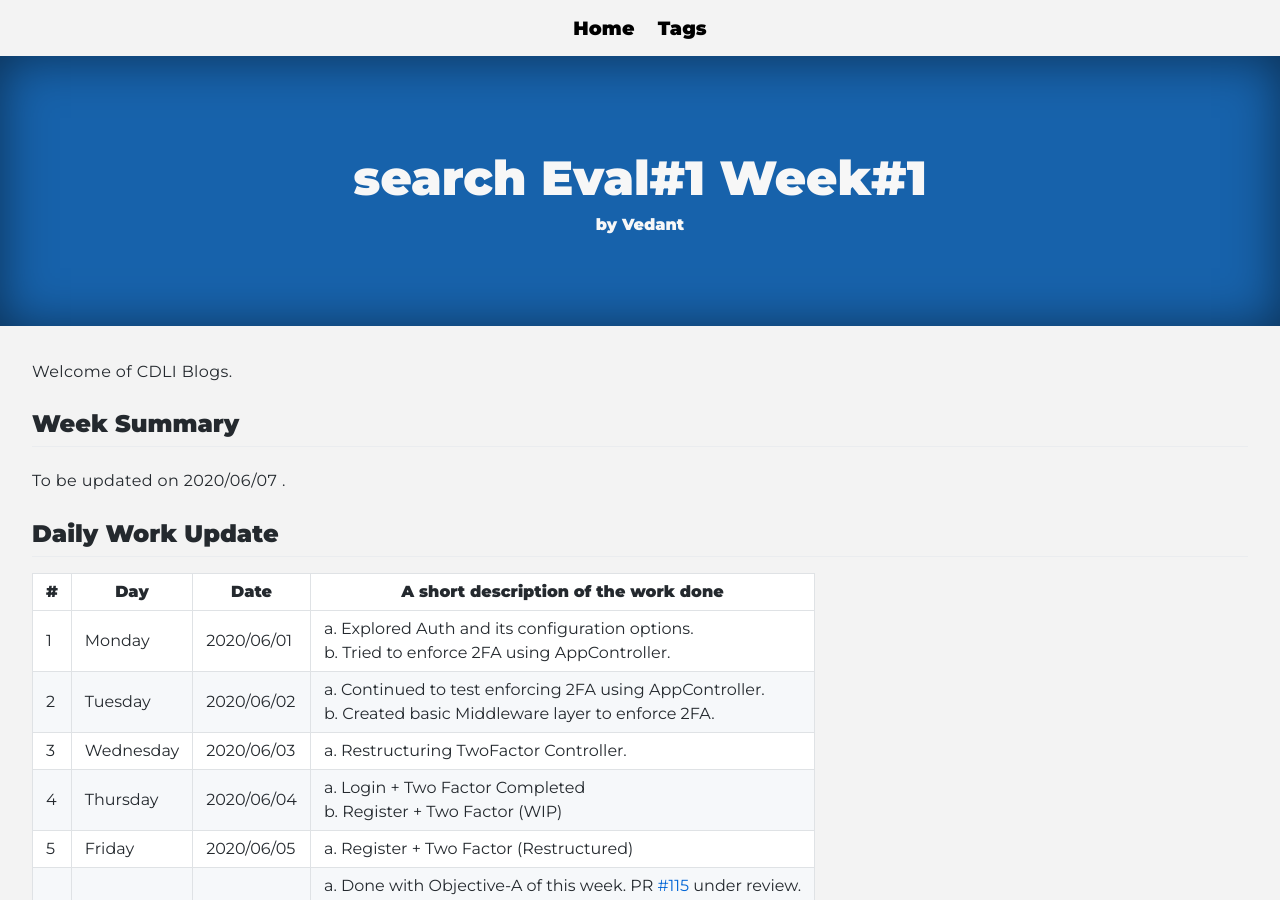
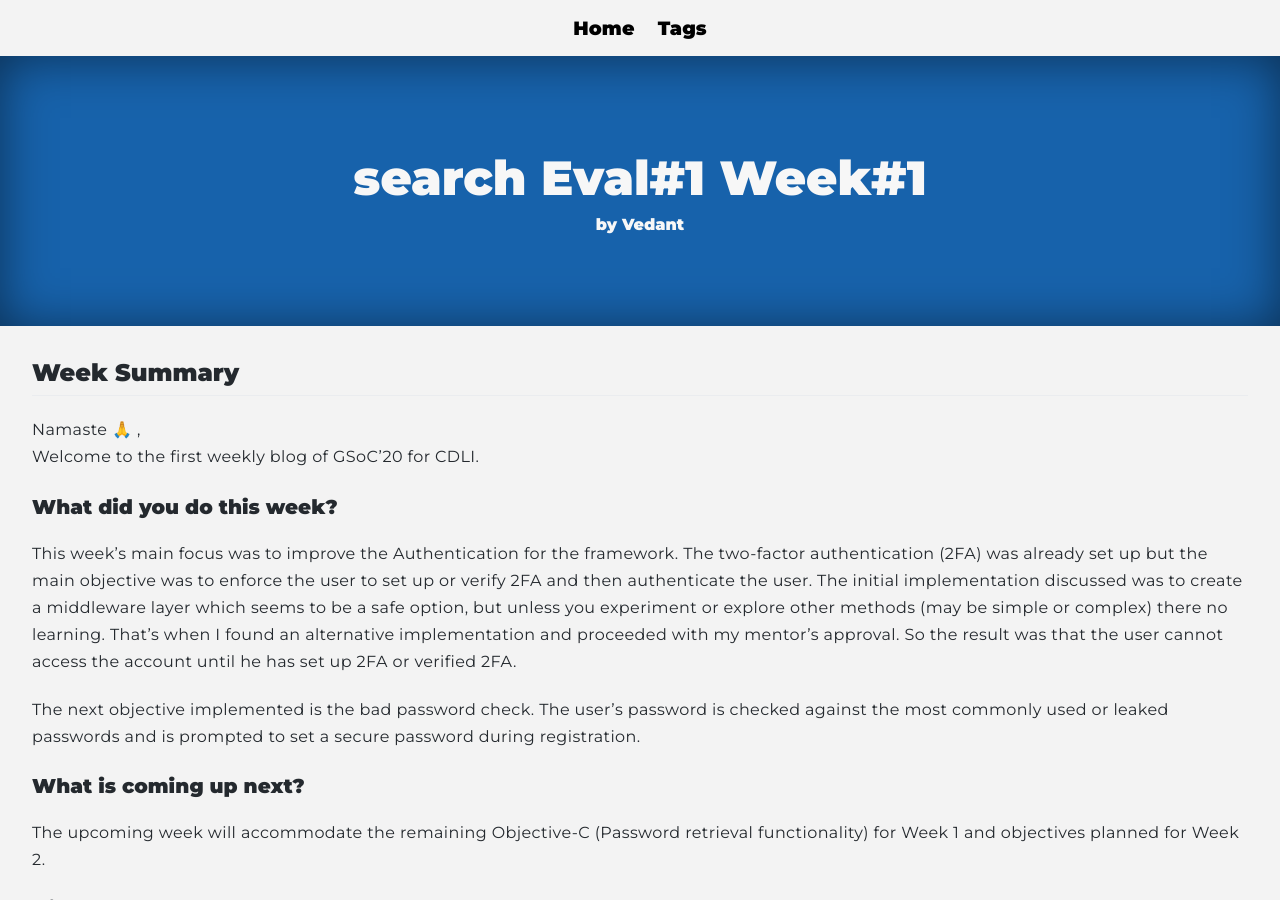
Before and after one commit to cdli-gh/blog, a Jekyll site: the page built from _blog/gsoc20/search/posts/01_week1.md, in a window 1280 px wide and 900 px high. Built offline with Jekyll 4.4.1, drawn with Linux system fonts in a browser that asks for light colours; Markdown is read by kramdown in place of the engine named in the settings; some of the changed text lies outside the part shown.

Commit message:
Week:1 Blog added

```diff
--- a/_blog/gsoc20/search/posts/01_week1.md
+++ b/_blog/gsoc20/search/posts/01_week1.md
@@ -4,18 +4,40 @@ title: search Eval#1 Week#1
 author: "Vedant"
 tags: ["week","gsoc","gsoc2020","search","eval#1","week#1"]
 ---
-Welcome of CDLI Blogs.
-
-<!-- Please update the author name and add tags too.
-
-This page should contain the report made for every week.
-
-Replace Project# with your project name. -->
-
 ## Week Summary
 
 <!-- A complete report of the work done during the week must be written here.  -->
-To be updated on 2020/06/07 .
+
+Namaste 🙏 ,
+Welcome to the first weekly blog of GSoC'20 for CDLI.
+
+### What did you do this week?
+
+This week's main focus was to improve the Authentication for the framework. The two-factor authentication (2FA) was already set up but the main objective was to enforce the user to set up or verify 2FA and then authenticate the user. The initial implementation discussed was to create a middleware layer which seems to be a safe option, but unless you experiment or explore other methods (may be simple or complex) there no learning. That's when I found an alternative implementation and proceeded with my mentor's approval. So the result was that the user cannot access the account until he has set up 2FA or verified 2FA.
+
+The next objective implemented is the bad password check. The user's password is checked against the most commonly used or leaked passwords and is prompted to set a secure password during registration.
+
+### What is coming up next?
+
+The upcoming week will accommodate the remaining Objective-C (Password retrieval functionality) for Week 1 and objectives planned for Week 2.
+
+### Did you get stuck anywhere?
+
+Not as such hindrance but due to change in implementation and improving the use case coverage for security reason of 2FA, it took time more than expected and caused a bit change in plan for Objective-C.
+
+### Branch (worked on):
+1. [phoenix/feature/authentication](https://gitlab.com/cdli/framework/-/tree/phoenix/feature/authentication)
+
+### Issues :
+1. **Closed or worked related to:**
+    - [#4](https://gitlab.com/cdli/framework/-/issues/4)
+    - [#107](https://gitlab.com/cdli/framework/-/issues/107)
+2. **Opened:** No new issue opened during this week.
+
+### Pull Request :
+1. **Merged (or under review):**
+    - [!115](https://gitlab.com/cdli/framework/-/merge_requests/115)
+2. **Reviewed:** No PR reviewed during this week.
 
 ## Daily Work Update
 
```
